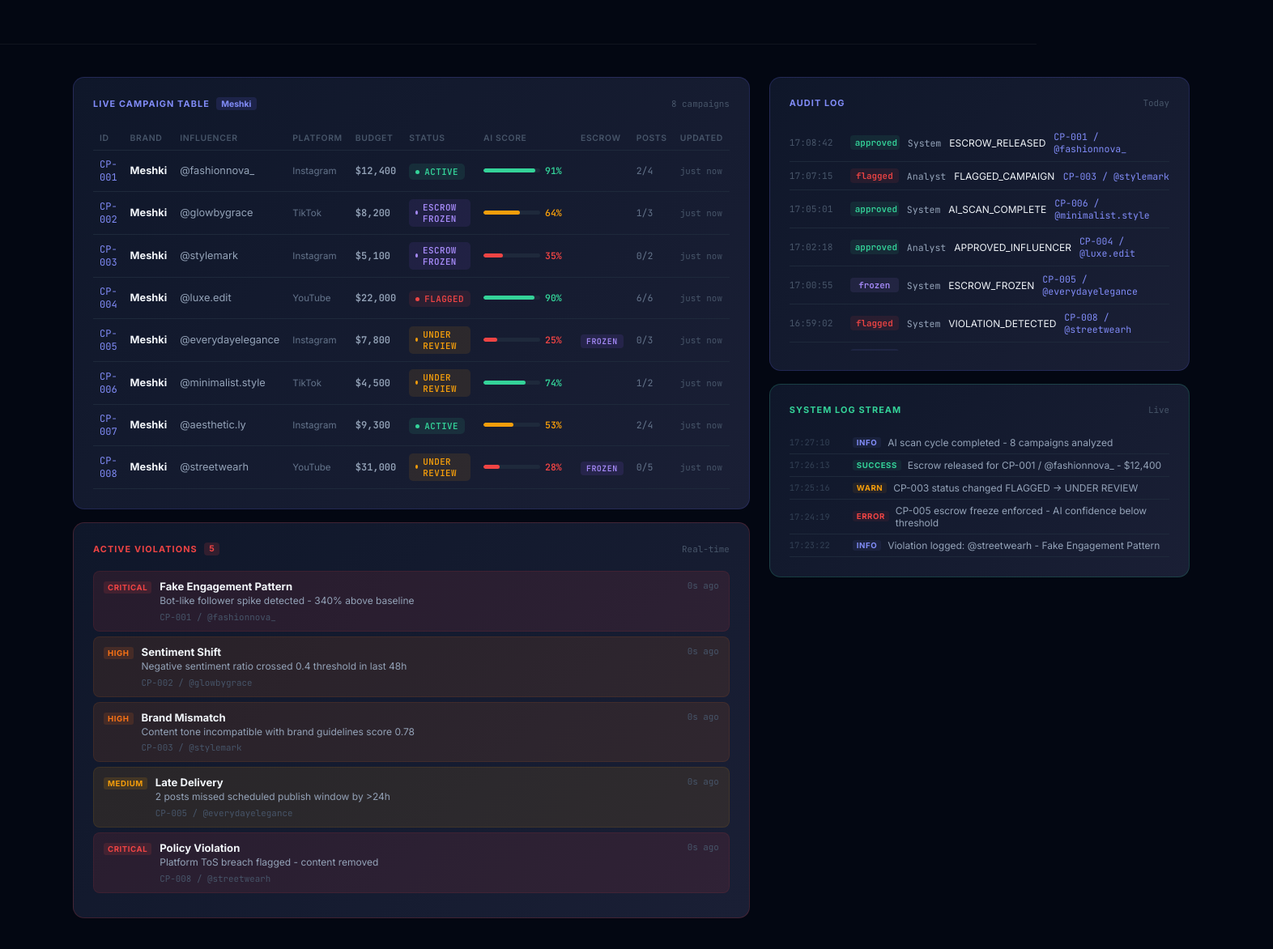
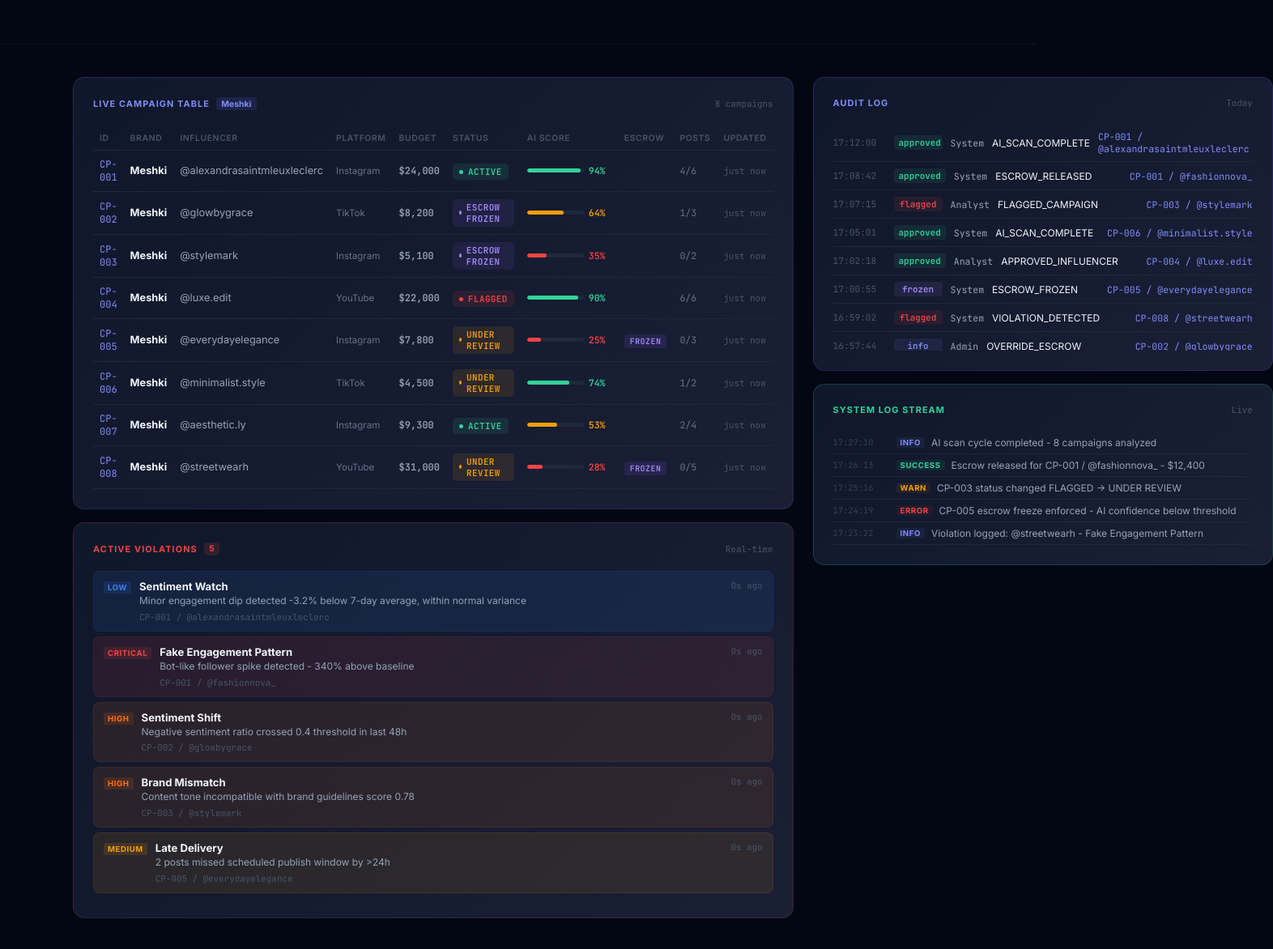
Before and after one commit to DigitalCoa-ch/ai-native-team-08, a Next.js app: page /dashboard in a window 1280 px wide. Shown: the part 776-1948 px from the top of the page at 81% size, 1572 px wide, since content can reach past the window. Built offline with nearby package versions, Linux system fonts and the light colour scheme.

Commit message:
feat: Alexandra Saint Mleux Leclerc as featured IG influencer - full IG profile, captions, comments, engagement metrics across homepage and dashboard, Meshki campaigns updated

```diff
--- a/app/dashboard/page.tsx
+++ b/app/dashboard/page.tsx
@@ -26,7 +26,7 @@
 }
 
 const CAMPAIGNS: Campaign[] = [
-  { id: 'CP-001', brand: 'Meshki', influencer: '@fashionnova_', platform: 'Instagram', budget: '$12,400', status: 'ACTIVE', aiScore: 91, escrowFrozen: false, lastUpdate: '2s ago', postsDue: 4, postsDelivered: 2 },
+  { id: 'CP-001', brand: 'Meshki', influencer: '@alexandrasaintmleuxleclerc', platform: 'Instagram', budget: '$24,000', status: 'ACTIVE', aiScore: 94, escrowFrozen: false, lastUpdate: '2s ago', postsDue: 6, postsDelivered: 4 },
   { id: 'CP-002', brand: 'Meshki', influencer: '@glowbygrace', platform: 'TikTok', budget: '$8,200', status: 'UNDER REVIEW', aiScore: 67, escrowFrozen: false, lastUpdate: '14s ago', postsDue: 3, postsDelivered: 1 },
   { id: 'CP-003', brand: 'Meshki', influencer: '@stylemark', platform: 'Instagram', budget: '$5,100', status: 'FLAGGED', aiScore: 38, escrowFrozen: false, lastUpdate: '31s ago', postsDue: 2, postsDelivered: 0 },
   { id: 'CP-004', brand: 'Meshki', influencer: '@luxe.edit', platform: 'YouTube', budget: '$22,000', status: 'ACTIVE', aiScore: 88, escrowFrozen: false, lastUpdate: '1m ago', postsDue: 6, postsDelivered: 6 },
@@ -37,6 +37,7 @@
 ];
 
 const VIOLATION_POOL = [
+  { campaignId: 'CP-001', influencer: '@alexandrasaintmleuxleclerc', severity: 'low' as ViolationSeverity, type: 'Sentiment Watch', description: 'Minor engagement dip detected -3.2% below 7-day average, within normal variance' },
   { campaignId: 'CP-001', influencer: '@fashionnova_', severity: 'critical' as ViolationSeverity, type: 'Fake Engagement Pattern', description: 'Bot-like follower spike detected - 340% above baseline' },
   { campaignId: 'CP-002', influencer: '@glowbygrace', severity: 'high' as ViolationSeverity, type: 'Sentiment Shift', description: 'Negative sentiment ratio crossed 0.4 threshold in last 48h' },
   { campaignId: 'CP-003', influencer: '@stylemark', severity: 'high' as ViolationSeverity, type: 'Brand Mismatch', description: 'Content tone incompatible with brand guidelines score 0.78' },
@@ -48,6 +49,7 @@
 ];
 
 const AUDIT_SEED: AuditEntry[] = [
+  { id: 11, timestamp: '17:12:00', actor: 'System', action: 'AI_SCAN_COMPLETE', target: 'CP-001 / @alexandrasaintmleuxleclerc', outcome: 'approved' },
   { id: 1, timestamp: '17:08:42', actor: 'System', action: 'ESCROW_RELEASED', target: 'CP-001 / @fashionnova_', outcome: 'approved' },
   { id: 2, timestamp: '17:07:15', actor: 'Analyst', action: 'FLAGGED_CAMPAIGN', target: 'CP-003 / @stylemark', outcome: 'flagged' },
   { id: 3, timestamp: '17:05:01', actor: 'System', action: 'AI_SCAN_COMPLETE', target: 'CP-006 / @minimalist.style', outcome: 'approved' },
@@ -127,7 +129,7 @@
     const now = new Date().toTimeString().slice(0, 8);
     const tx = '[13:42:07] POST /api/v1/webhooks/influencer-scan\n[13:42:08] AI analysis started... scanning 48 posts, 12.4K comments\n[13:42:09] WARNING: Follower engagement anomaly detected. Ratio: 3.2:1\n[13:42:10] Flagging: fake_follower_pattern confidence=' + conf + '%\n[13:42:10] ESCROW_FROZE triggered for ' + cid + ' - amount: $12,400 USD\n[13:42:11] Campaign status updated to FLAGGED';
     const evs = [
-      { ts: now, level: 'CRITICAL', title: 'Fake Engagement Pattern Detected', description: inf + ' flagged by AI - ' + conf + '% confidence. Escrow frozen. Campaign ' + cid + ' under review.', color: '#ef4444', transcript: tx, confidence: conf },
+      { ts: now, level: 'CRITICAL', title: 'Fake Engagement Pattern Detected', description: '@alexandrasaintmleuxleclerc flagged by AI - ' + conf + '% confidence. Escrow frozen. Campaign ' + cid + ' under review.', color: '#ef4444', transcript: tx, confidence: conf },
       { ts: now, level: 'ACTION', title: 'Escrow Payment Frozen', description: '$12,400 held in escrow for ' + cid + ' / ' + inf + ' pending HOTL review.', color: '#a78bfa' },
       { ts: now, level: 'AUDIT', title: 'Campaign FLAGGED', description: 'Campaign ' + cid + ' status set to FLAGGED. AI confidence ' + conf + '% exceeds threshold.', color: '#f59e0b' },
     ];
```
Also changed, not shown: app/page.tsx (+7 -0 lines), 5 other files (tests, documents, lock files or other folders).
